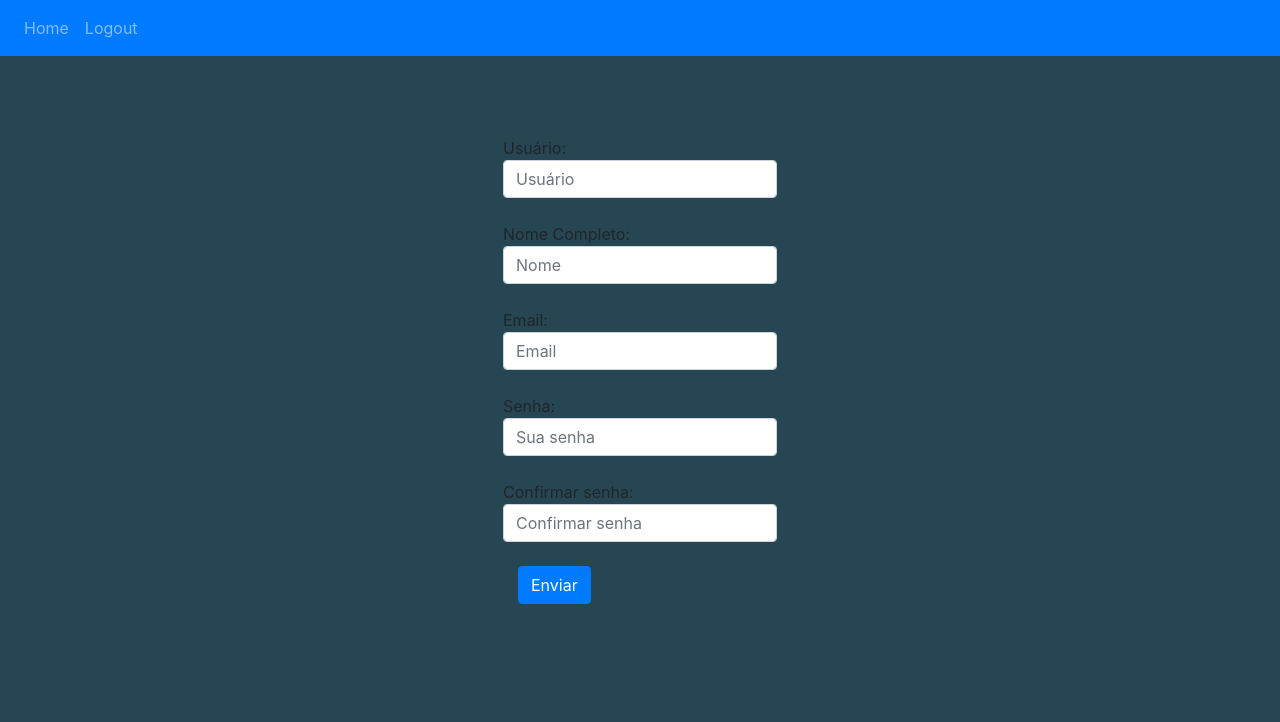
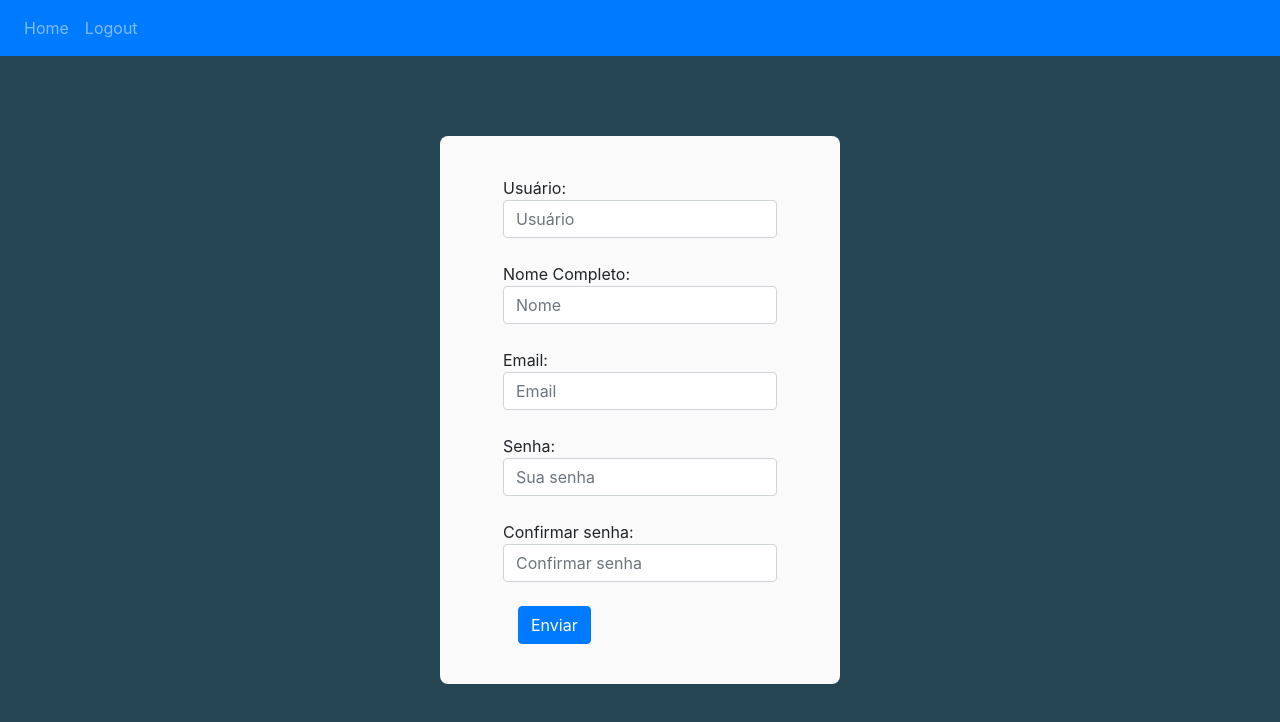
Before and after one commit to enias-oliveira/feedback-forum, a React (Create React App) app: page /userform in a window 1280 px wide. Shown: the top 722 px of the page. Built offline with nearby package versions, Linux system fonts and the light colour scheme.

Commit message:
styles: userform container background

```diff
--- a/src/pages/userForm/style.js
+++ b/src/pages/userForm/style.js
@@ -4,5 +4,9 @@ export const Formulario = styled.div`
     display: flex;
     justify-content: center;
     margin-top: 10vh;
+    background: #fafafa;
+    padding: 40px 0;
+    border-radius: 8px;
+    width: 400px;
   }
 `;
```
